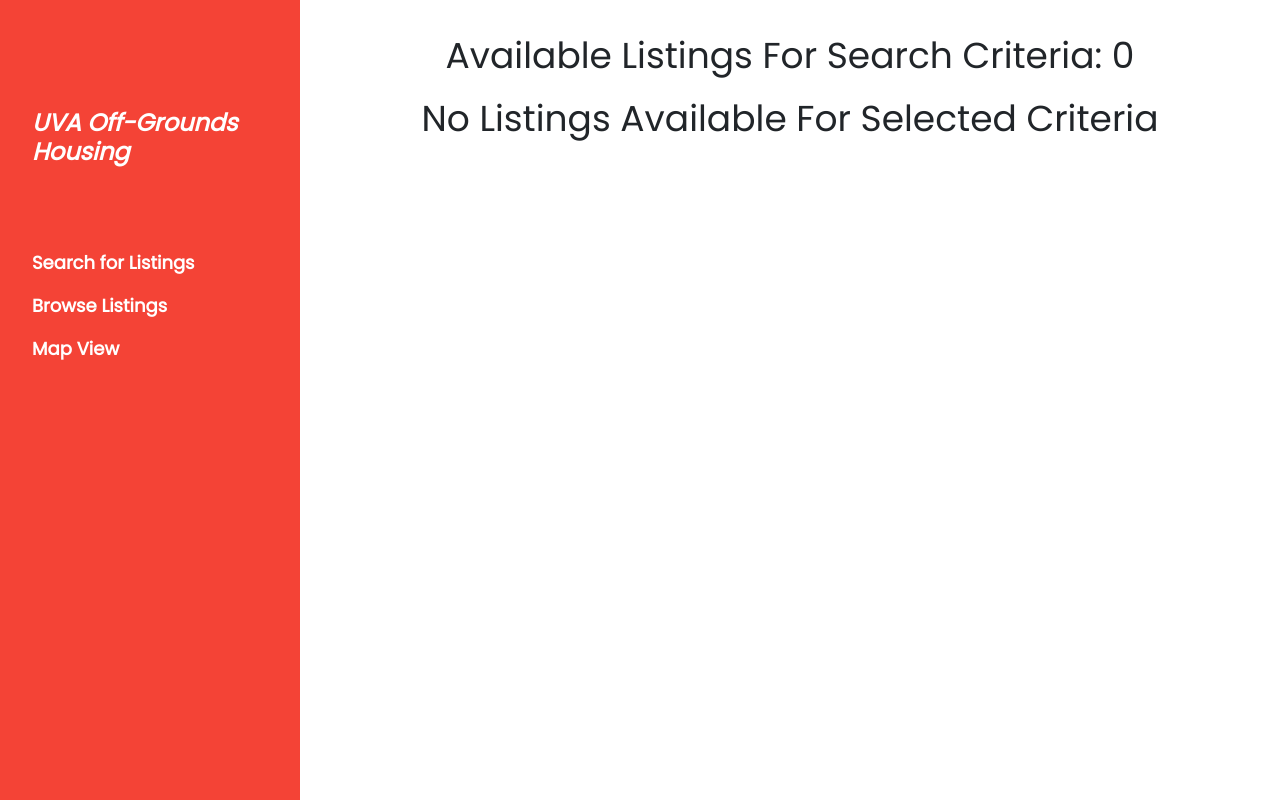
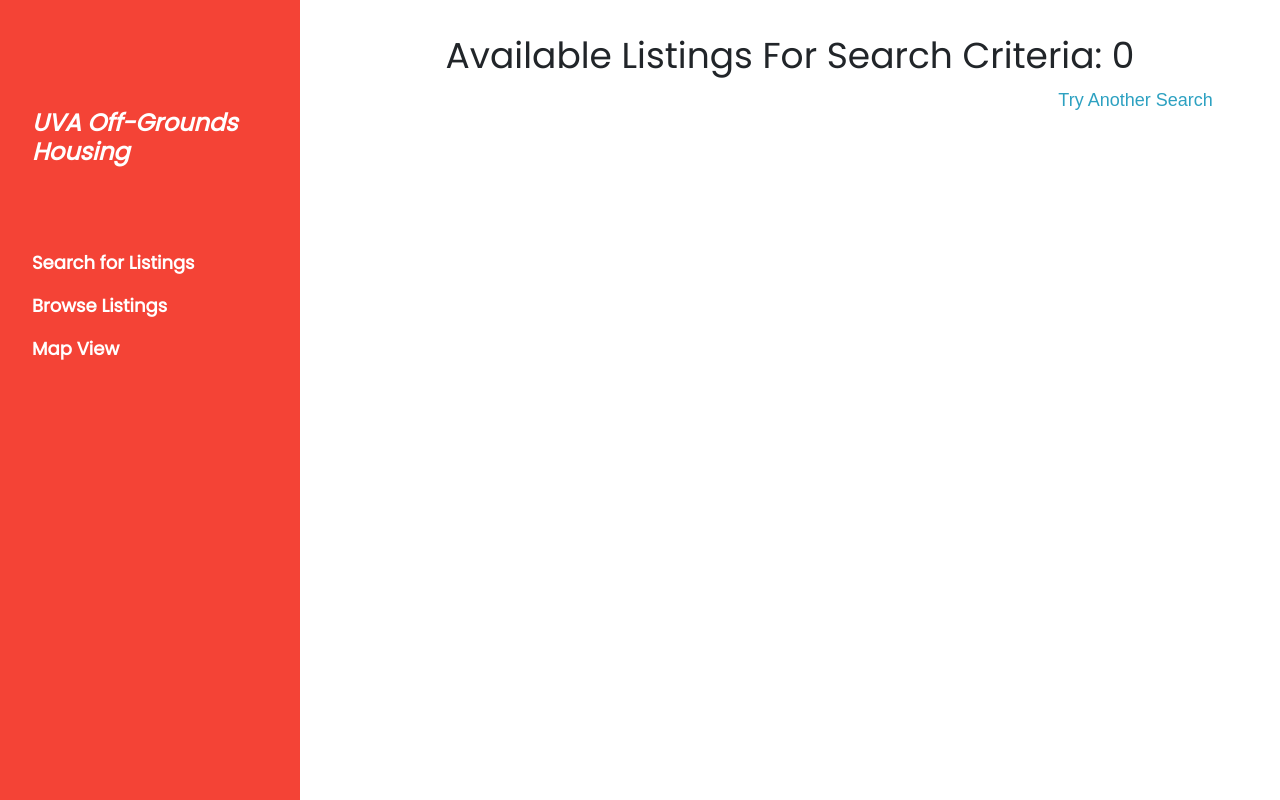
Before and after one commit to kb5ux/Django-Web-App---Off-Grounds-Housing, a Django app: page /search_results/ in a window 1280 px wide. Run offline with Django 3.2, Linux system fonts and the light colour scheme; data that the repository does not hold is empty; some libraries are stand-ins or nearby versions.

Commit message:
changed search_results no result page and text sizes of listing_details.html

```diff
--- a/templates/search_results.html
+++ b/templates/search_results.html
@@ -3,6 +3,26 @@
 {% block title %} | Search Results {% endblock %}
 
 {% block content %}
+<meta name="viewport" content="width=device-width, initial-scale=1">
+<style>
+a.button{
+  color: #2da1c1;
+  font-size: 18px;
+  text-decoration: none;
+  left: 252px;
+  float: right;
+
+}
+a.button:hover
+{
+color: #f90;
+text-decoration: underline;
+left: 252px;
+float: right;
+}
+</style>
+
+
 <section>
   <h1 class="w3-center"> Available Listings For Search Criteria: {{listings|length}} </h1>
     <div class="w3-container">
@@ -54,7 +74,8 @@
           {% endfor %}
         {% else %}
           <div>
-            <h1 class="text-center">No Listings Available For Selected Criteria</h1>
+
+             <a class="button" style="font-family:'Arial'" href="{% url 'home_page' %}">Try Another Search</a>
           </div>
         {% endif %}
       </div>
```
Also changed, not shown: templates/listing_details.html (+7 -7 lines).
